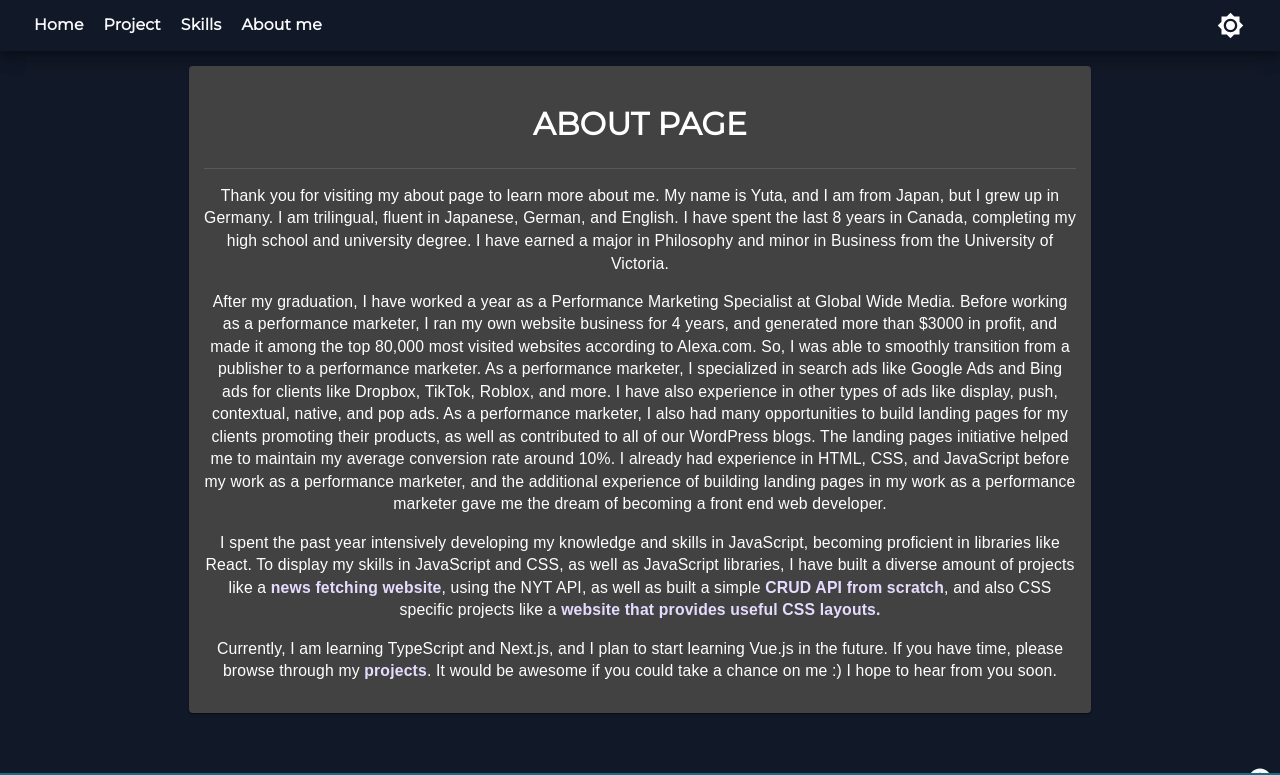
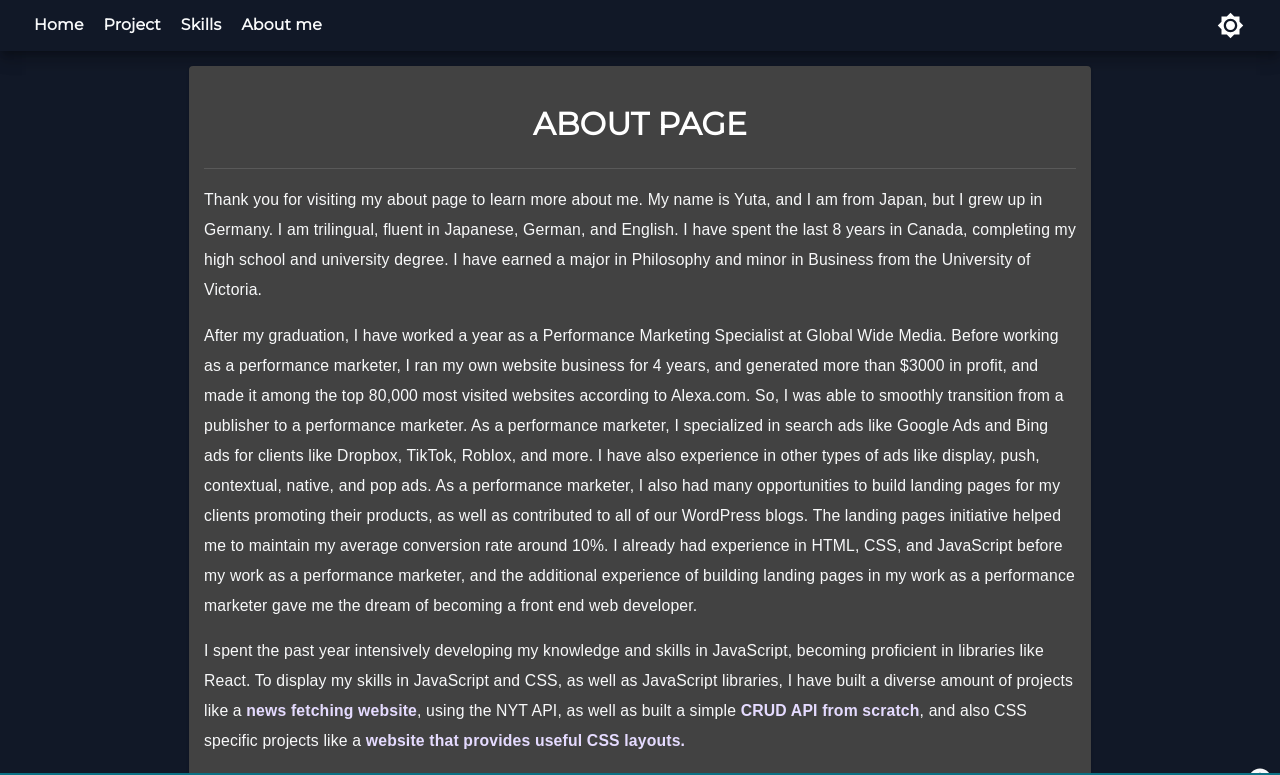
Before and after one commit to YutaMoriJP/Portfolio, a React (Create React App) app: page /about in a window 1280 px wide. Shown: the top 775 px of the page. Built offline with nearby package versions, Linux system fonts and the light colour scheme.

Commit message:
project updates

```diff
--- a/src/Components/Card/Card.js
+++ b/src/Components/Card/Card.js
@@ -16,6 +16,7 @@ const Text = styled(Typography)`
   padding: 5px 10px;
   margin: 0;
   text-align: left;
+  line-height: 28px;
   font-weight: ${props => props.bold && 900};
   color: ${props => props.title && props.theme.titleColor};
   ${props =>
--- a/src/Pages/About.js
+++ b/src/Pages/About.js
@@ -5,6 +5,7 @@ import Divider from "@material-ui/core/Divider";
 import Link from "../StyledComponent/Link";
 import StyledLink from "../StyledComponent/StyledLink";
 import Helmet from "react-helmet";
+import Text from "../StyledComponent/Text";
 
 const About = () => {
   return (
@@ -16,16 +17,16 @@ const About = () => {
         <Paper style={{ padding: 15, margin: "15px 5px" }}>
           <h1>ABOUT PAGE</h1>
           <Divider />
-          <p>
+          <Text>
             Thank you for visiting my about page to learn more about me. My name
             is Yuta, and I am from Japan, but I grew up in Germany. I am
             trilingual, fluent in Japanese, German, and English. I have spent
             the last 8 years in Canada, completing my high school and university
             degree. I have earned a major in Philosophy and minor in Business
             from the University of Victoria.
-          </p>
+          </Text>
 
-          <p>
+          <Text>
             After my graduation, I have worked a year as a Performance Marketing
             Specialist at Global Wide Media. Before working as a performance
             marketer, I ran my own website business for 4 years, and generated
@@ -44,9 +45,9 @@ const About = () => {
             and the additional experience of building landing pages in my work
             as a performance marketer gave me the dream of becoming a front end
             web developer.
-          </p>
+          </Text>
 
-          <p>
+          <Text>
             I spent the past year intensively developing my knowledge and skills
             in JavaScript, becoming proficient in libraries like React. To
             display my skills in JavaScript and CSS, as well as JavaScript
@@ -74,9 +75,9 @@ const About = () => {
             >
               website that provides useful CSS layouts.
             </Link>
-          </p>
+          </Text>
 
-          <p>
+          <Text>
             Currently, I am learning TypeScript and Next.js, and I plan to start
             learning Vue.js in the future. If you have time, please browse
             through my{" "}
@@ -90,7 +91,7 @@ const About = () => {
             </StyledLink>
             . It would be awesome if you could take a chance on me :) I hope to
             hear from you soon.
-          </p>
+          </Text>
         </Paper>
       </Container>
     </>
--- /dev/null
+++ b/src/StyledComponent/Text.js
@@ -0,0 +1,7 @@
+import styled from "styled-components";
+
+export default styled.p`
+  color: ${props => props.theme.color};
+  text-align: left;
+  line-height: 30px;
+`;
--- a/src/data/project.js
+++ b/src/data/project.js
@@ -22,7 +22,7 @@ const projects = [
     name: "CRUD API",
     img: crudapi,
     id: uuidv4(),
-    url: "https://dazzling-wright-f8bd93.netlify.app/",
+    url: "https://awesome-jackson-61658c.netlify.app/",
     description:
       "A CRUD API built with Node.js, Express, MongoDB, and Mongoose for the back end and React for the front end. The CRUD API allows users to create a user profile with 3 attributes, Name, Username, and Age.",
     details: [
@@ -69,25 +69,6 @@ const projects = [
     ],
   },
   {
-    name: "Custom React Hooks",
-    img: hooks,
-    id: uuidv4(),
-    url: "https://csb-4mvzf.netlify.app/",
-    description: "This project contains a collection of custom React Hooks.",
-    details: [
-      {
-        title: "Custom React Hooks",
-        content:
-          "This project is a collection of useful custom React hooks that I have developed to either reduce boilerplate code or simplifies Web API usage, like window.localstorage by simply passing the key and value as arguments to the useLocalStorage hook. It includes a demo as well as a the CodeSandbox link.",
-      },
-    ],
-    tags: [
-      { tag: "JavaScript", id: uuidv4() },
-      { tag: "React JS", id: uuidv4() },
-      { tag: "Styled Component", id: uuidv4() },
-    ],
-  },
-  {
     name: "React Components",
     img: components,
     id: uuidv4(),
@@ -107,6 +88,26 @@ const projects = [
       { tag: "Styled Component", id: uuidv4() },
     ],
   },
+  {
+    name: "Custom React Hooks",
+    img: hooks,
+    id: uuidv4(),
+    url: "https://csb-4mvzf.netlify.app/",
+    description: "This project contains a collection of custom React Hooks.",
+    details: [
+      {
+        title: "Custom React Hooks",
+        content:
+          "This project is a collection of useful custom React hooks that I have developed to either reduce boilerplate code or simplifies Web API usage, like window.localstorage by simply passing the key and value as arguments to the useLocalStorage hook. It includes a demo as well as a the CodeSandbox link.",
+      },
+    ],
+    tags: [
+      { tag: "JavaScript", id: uuidv4() },
+      { tag: "React JS", id: uuidv4() },
+      { tag: "Styled Component", id: uuidv4() },
+    ],
+  },
+
   {
     name: "NYT API",
     img: nytt,
@@ -209,7 +210,7 @@ const projects = [
     name: "<Scroll />",
     img: scroll,
     id: uuidv4(),
-    url: "https://dreamy-kilby-abb0d7.netlify.app/",
+    url: "https://csb-fqu3i.netlify.app/",
     description:
       "A re-usable React Scrollbar App that can be added anywhere to a React app. The component accepts 2 props, block and behavior",
     details: [
@@ -285,7 +286,7 @@ const projects = [
     name: "<Delay/>",
     img: delay,
     id: uuidv4(),
-    url: "https://amazing-hoover-fd23f2.netlify.app/",
+    url: "https://csb-1do8l.netlify.app/",
     description:
       "A React <Delay/> component that allows users to delay the state from updating",
     details: [
```
